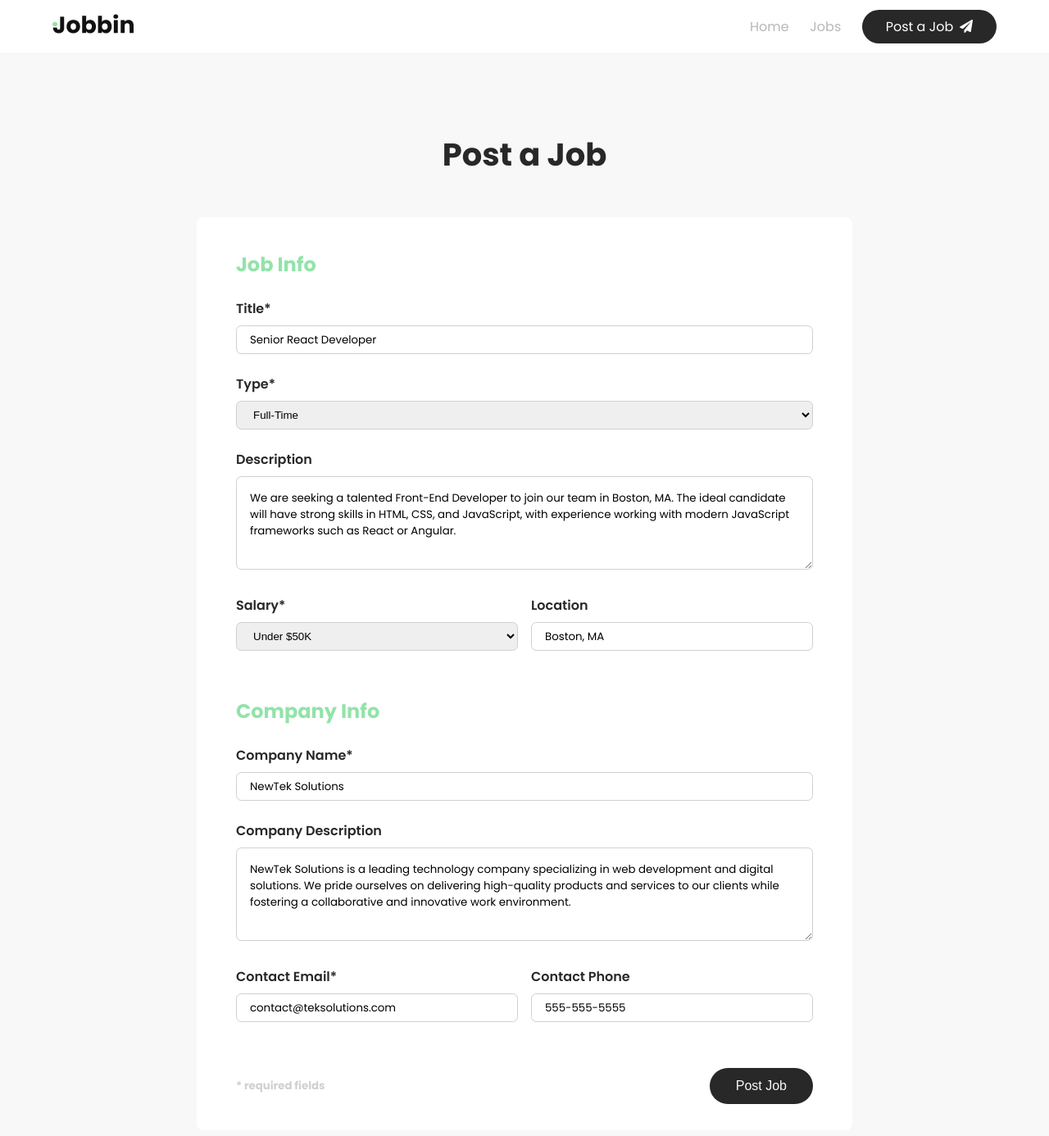
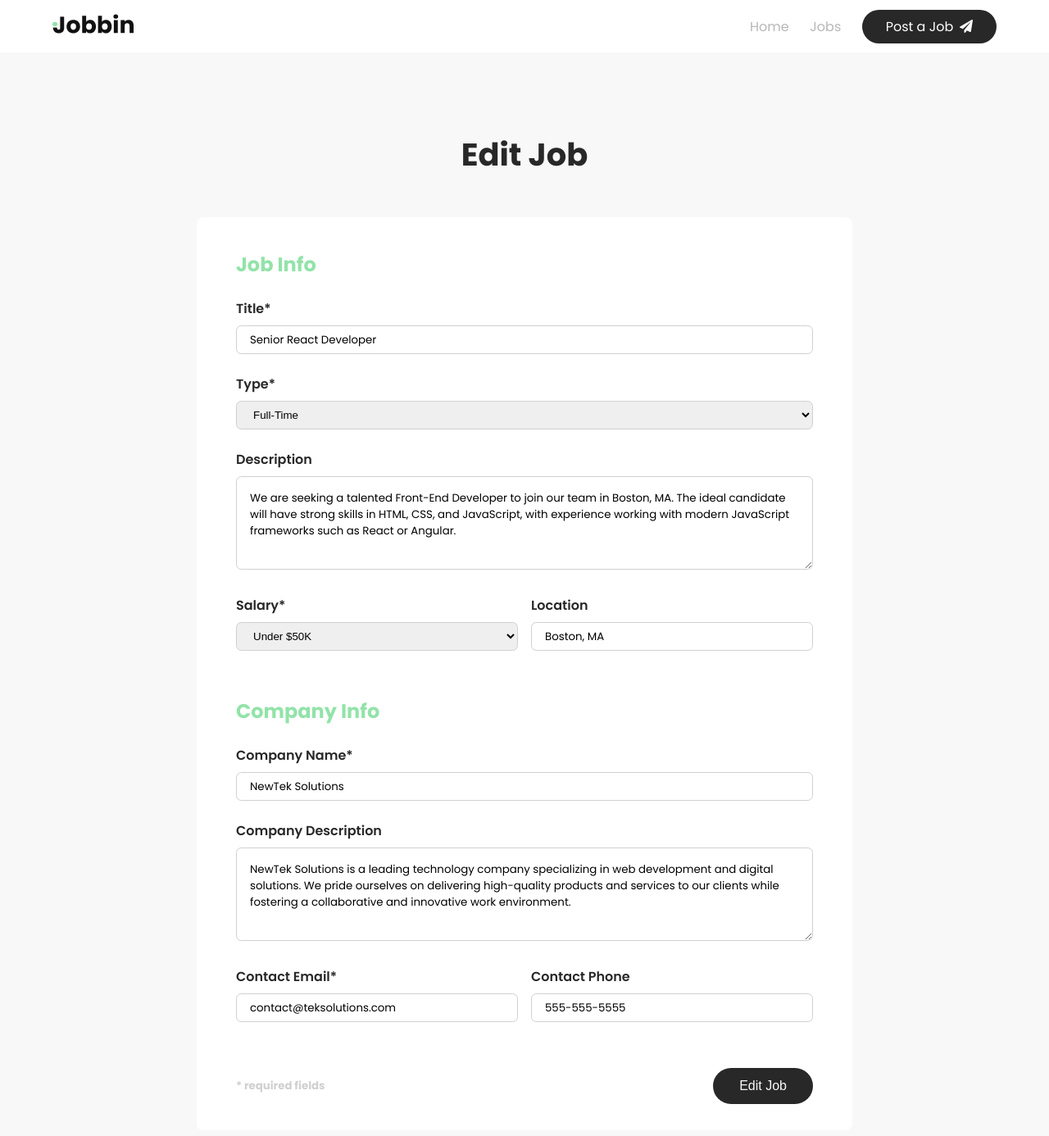
Before and after one commit to RiccardoImperiale/react-jobbin, a React (Vite) app: page /edit-job/1 in a window 1280 px wide. Shown: the top 1386 px of the page at 82% size. Built offline with nearby package versions, Linux system fonts and the light colour scheme; data requests are answered from the project's data file.

Commit message:
delete unnecessary file

```diff
--- a/src/assets/css/edit_job.css
+++ b/src/assets/css/edit_job.css
@@ -4,7 +4,7 @@
     margin-top: 3rem;
 }
 
-.post_job {
+.job_form {
     padding: 2rem 3rem;
     border-radius: .5rem;
     background-color: var(--jo-lighter);
--- a/src/assets/css/post_job.css
+++ b/src/assets/css/job_form.css
@@ -4,7 +4,7 @@
     margin-top: 3rem;
 }
 
-.post_job {
+.job_form {
     padding: 2rem 3rem;
     border-radius: .5rem;
     background-color: var(--jo-lighter);
--- a/src/pages/EditJobPage.jsx
+++ b/src/pages/EditJobPage.jsx
@@ -1,4 +1,4 @@
-import '../assets/css/edit_job.css'
+import '../assets/css/job_form.css'
 import { useState } from 'react'
 import { useNavigate, useLoaderData, useParams } from 'react-router-dom';
 import { toast } from 'react-toastify';
@@ -43,8 +43,8 @@ export default function EditJobPage({ updateJob }) {
 
     return (
         <div className="container">
-            <h2 className="title">Post a Job</h2>
-            <div className="post_job">
+            <h2 className="title">Edit Job</h2>
+            <div className="job_form">
                 <form onSubmit={submitForm}>
                     <h3>Job Info</h3>
 
@@ -159,7 +159,7 @@ export default function EditJobPage({ updateJob }) {
                     </div>
                     <div className="bottom">
                         <h5>* required fields</h5>
-                        <button type='submit' className='btn_dark'>Post Job</button>
+                        <button type='submit' className='btn_dark'>Edit Job</button>
                     </div>
                 </form >
             </div >
--- a/src/pages/PostJobPage.jsx
+++ b/src/pages/PostJobPage.jsx
@@ -1,6 +1,6 @@
+import '../assets/css/job_form.css'
 import { useState } from 'react'
 import { useNavigate } from 'react-router-dom';
-import '../assets/css/post_job.css'
 import { toast } from 'react-toastify';
 
 export default function PostJobPage({ postJob }) {
@@ -41,7 +41,7 @@ export default function PostJobPage({ postJob }) {
     return (
         <div className="container">
             <h2 className="title">Post a Job</h2>
-            <div className="post_job">
+            <div className="job_form">
                 <form onSubmit={submitForm}>
                     <h3>Job Info</h3>
 
```
